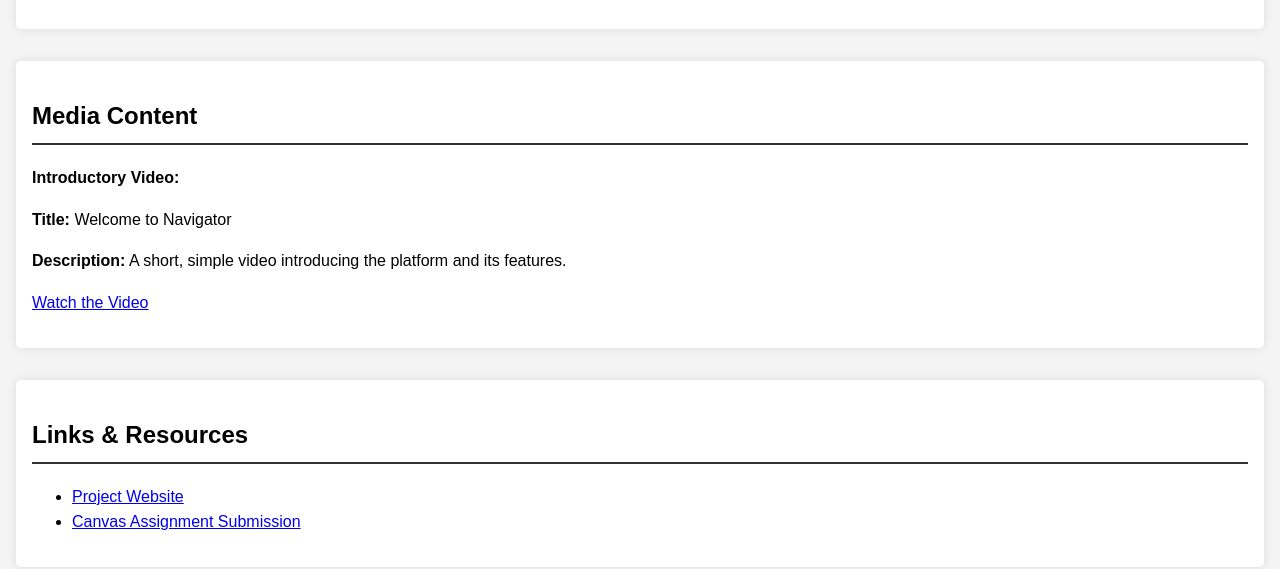
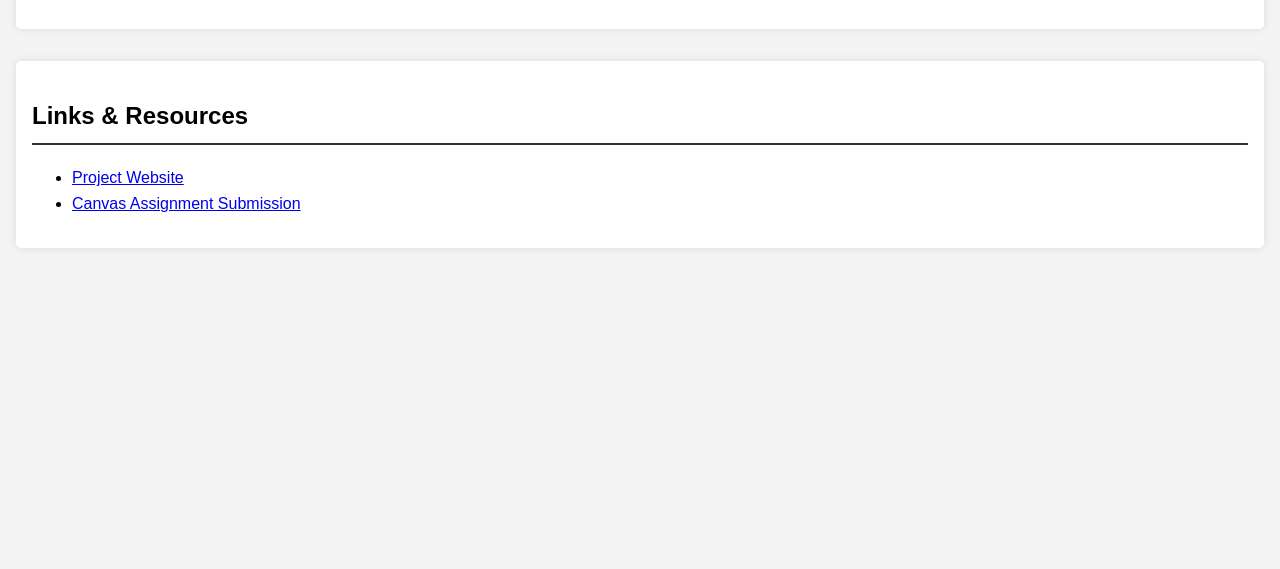
Before and after one commit to sneyr001/assignment2, a plain HTML site: page index.html in a window 1280 px wide. Shown: the part 2795-3364 px from the top of the page. After the commit the page ends 3091 px from the top, so only its background shows below. Drawn offline with Linux system fonts and the light colour scheme.

Commit message:
Update index.html

```diff
--- a/index.html
+++ b/index.html
@@ -65,14 +65,6 @@
             <p><strong>Layouts:</strong> Each page follows a uniform layout to maintain simplicity and ease of use. Minimalist design to enhance usability and avoid clutter.</p>
         </section>
 
-        <section id="media">
-            <h2>Media Content</h2>
-            <p><strong>Introductory Video:</strong></p>
-            <p><strong>Title:</strong> Welcome to Navigator</p>
-            <p><strong>Description:</strong> A short, simple video introducing the platform and its features.</p>
-            <p><a href="https://example.com/intro-video" target="_blank">Watch the Video</a></p>
-        </section>
-
         <section id="links">
             <h2>Links & Resources</h2>
             <ul>
```
